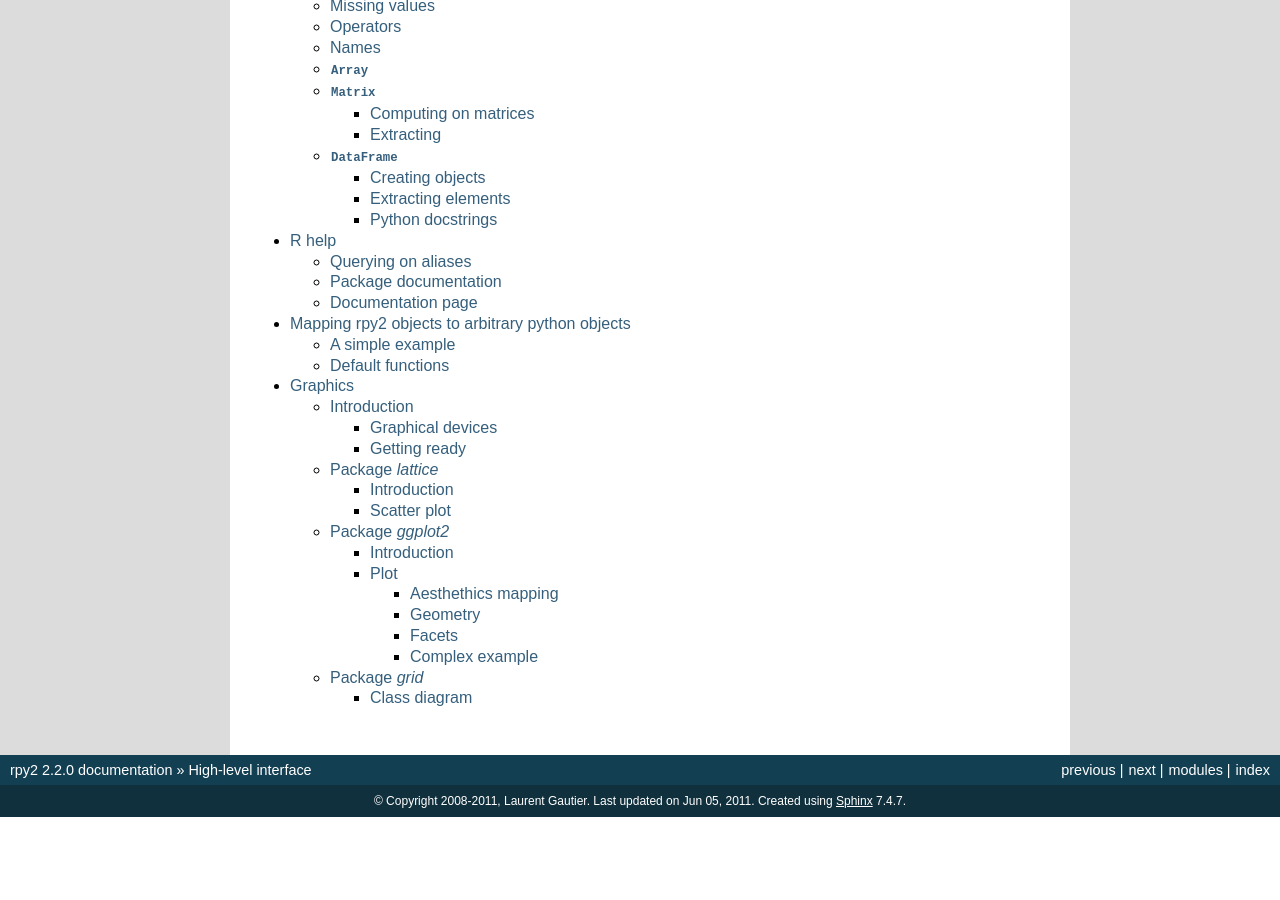
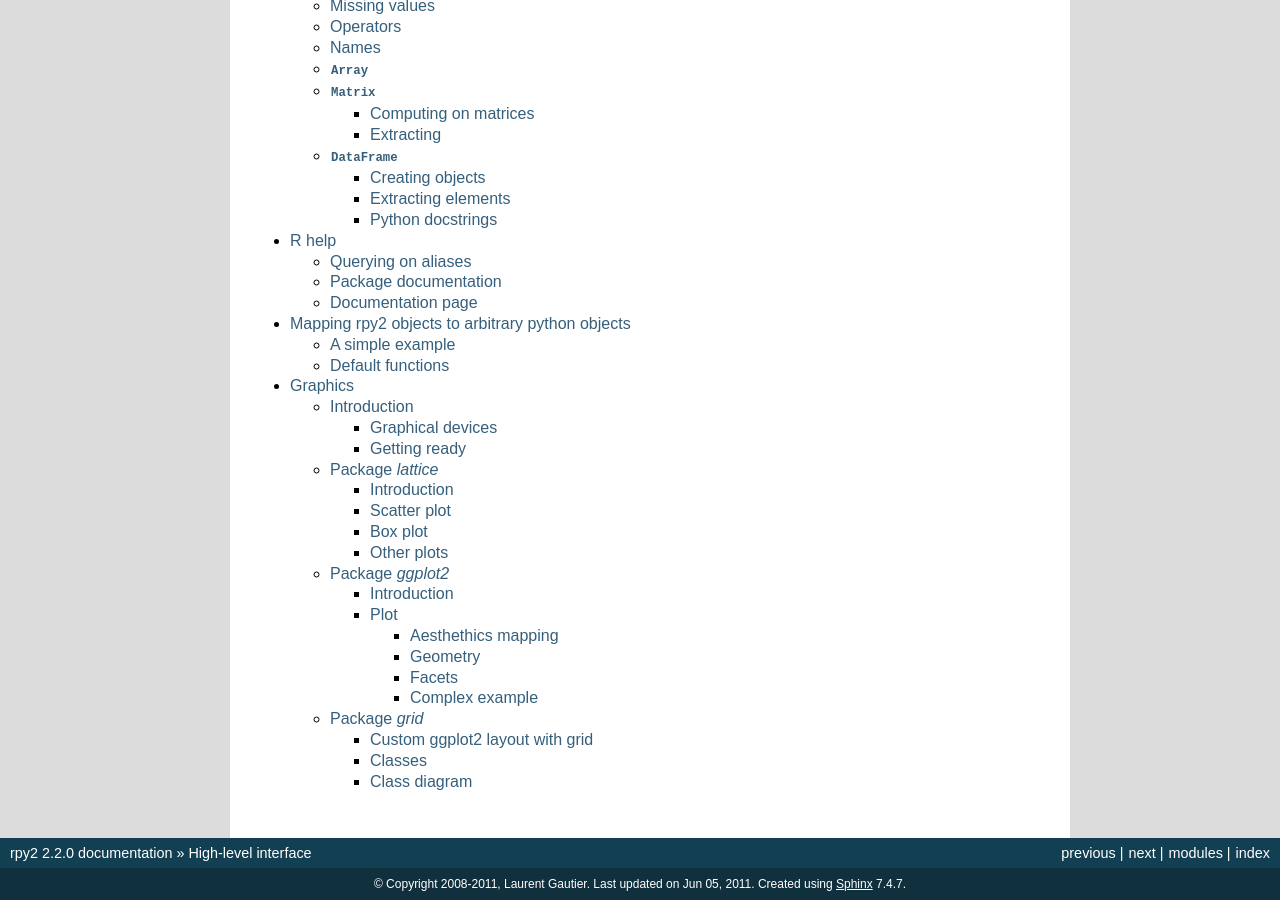
Before and after one commit to rpy2/rpy2, a Sphinx documentation site: the page built from doc/source/high-level.rst, in a window 1280 px wide and 900 px high, scrolled down 699 px. Built offline with Sphinx 7.4.7, drawn with Linux system fonts in a browser that asks for light colours; formulas are drawn with MathJax 3; before the commit the page ends 1516 px from its top, so only the background shows below that.

Commit message:
minor improvements and addition to the doc about graphics
--HG--
branch : version_2.2.x

```diff
--- a/doc/source/_static/demos/graphics.py
+++ b/doc/source/_static/demos/graphics.py
@@ -1,6 +1,8 @@
 
 #-- setup-begin
 from rpy2 import robjects
+from rpy2.robjects import Formula
+from rpy2.robjects.vectors import IntVector, FloatVector
 from rpy2.robjects.lib import grid
 from rpy2.robjects.packages import importr
 
@@ -22,15 +24,15 @@ xyplot = lattice.xyplot
 rnorm = stats.rnorm
 dataf_rnorm = robjects.DataFrame({'value': rnorm(300, mean=0) + rnorm(100, mean=3),
                                   'other_value': rnorm(300, mean=0) + rnorm(100, mean=3),
-                                  'mean': robjects.IntVector([0, ]*300 + [3, ] * 100)})
+                                  'mean': IntVector([0, ]*300 + [3, ] * 100)})
 #-- dataset-end
 
 grdevices.png('../../_static/graphics_lattice_xyplot_1.png',
-              width = 512, height = 512)
+              width = 612, height = 612, antialias="subpixel", type="cairo")
 #-- xyplot1-begin
 datasets = importr('datasets')
 mtcars = datasets.mtcars
-formula = robjects.Formula('mpg ~ wt')
+formula = Formula('mpg ~ wt')
 formula.getenvironment()['mpg'] = mtcars.rx2('mpg')
 formula.getenvironment()['wt'] = mtcars.rx2('wt')
 
@@ -40,7 +42,7 @@ rprint(p)
 grdevices.dev_off()
 
 grdevices.png('../../_static/graphics_lattice_xyplot_2.png',
-    width = 512, height = 512)
+    width = 612, height = 612, antialias="subpixel", type="cairo")
 #-- xyplot2-begin
 p = lattice.xyplot(formula, groups = mtcars.rx2('cyl'))
 rprint(p)
@@ -48,17 +50,55 @@ rprint(p)
 grdevices.dev_off()
 
 grdevices.png('../../_static/graphics_lattice_xyplot_3.png',
-    width = 512, height = 512)
+    width = 912, height = 512, antialias="subpixel", type="cairo")
 #-- xyplot3-begin
-formula = robjects.Formula('mpg ~ wt | cyl')
+formula = Formula('mpg ~ wt | cyl')
 formula.getenvironment()['mpg'] = mtcars.rx2('mpg')
 formula.getenvironment()['wt'] = mtcars.rx2('wt')
 formula.getenvironment()['cyl'] = mtcars.rx2('cyl')
 
-p = lattice.xyplot(formula, layout=robjects.IntVector((3, 1)))
+p = lattice.xyplot(formula, layout = IntVector((3, 1)))
 rprint(p)
 #-- xyplot3-end
 grdevices.dev_off()
+
+grdevices.png('../../_static/graphics_lattice_bwplot_1.png',
+    width = 912, height = 512, antialias="subpixel", type="cairo")
+#-- bwplot1-begin
+p = lattice.bwplot(Formula('mpg ~ factor(cyl) | gear'),
+                   data = mtcars, fill = 'grey')
+rprint(p, nrow=1)
+#-- bwplot1-end
+grdevices.dev_off()
+
+
+
+grdevices.png('../../_static/graphics_lattice_wireframe_1.png',
+    width = 612, height = 612, antialias="subpixel", type="cairo")
+#-- wireframe1-begin
+volcano = datasets.volcano
+p = lattice.wireframe(volcano, shade = True,
+                      zlab = "",
+                      aspect = FloatVector((61.0/87, 0.4)),
+                      light_source = IntVector((10,0,10)))
+rprint(p)
+#-- wireframe1-end
+grdevices.dev_off()
+
+grdevices.png('../../_static/graphics_lattice_wireframe_2.png',
+    width = 912, height = 612, antialias="subpixel", type="cairo")
+#-- wireframe2-begin
+reshape = importr('reshape')
+dataf = reshape.melt(volcano)
+dataf = dataf.cbind(ct = lattice.equal_count(dataf.rx2("value"), number=3, overlap=1/4))
+p = lattice.wireframe(Formula('value ~ X1 * X2 | ct'), data = dataf, shade = True,
+                      aspect = FloatVector((61.0/87, 0.4)),
+                      light_source = IntVector((10,0,10)))
+rprint(p, nrow = 1)
+#-- wireframe2-end
+grdevices.dev_off()
+
+
 
 
 #-- setupggplot2-begin
@@ -74,7 +114,7 @@ mtcars = datasets.mtcars
 #-- setupggplot2-end
 
 grdevices.png('../../_static/graphics_ggplot2mtcars.png',
-              width = 512, height = 512)
+              width = 612, height = 612, antialias="subpixel", type="cairo")
 #-- ggplot2mtcars-begin
 gp = ggplot2.ggplot(mtcars)
 
@@ -87,7 +127,7 @@ pp.plot()
 grdevices.dev_off()
 
 grdevices.png('../../_static/graphics_ggplot2geombin2d.png',
-              width = 1000, height = 350)
+              width = 1000, height = 350, antialias="subpixel", type="cairo")
 grid.newpage()
 grid.viewport(layout=grid.layout(1, 3)).push()
 
@@ -130,7 +170,7 @@ grdevices.dev_off()
 
 
 grdevices.png('../../_static/graphics_ggplot2geomboxplot.png',
-              width = 512, height = 512)
+              width = 612, height = 612, antialias="subpixel", type="cairo")
 #-- ggplot2geomboxplot-begin
 gp = ggplot2.ggplot(mtcars)
 
@@ -150,11 +190,11 @@ pp = gp + \
      ggplot2.aes_string(x='wt') + \
      ggplot2.geom_histogram()
 
-pp.plot()
+#pp.plot()
 #-- ggplot2geomhistogram-end
 
 grdevices.png('../../_static/graphics_ggplot2geomhistogram.png',
-              width = 900, height = 412)
+              width = 900, height = 412, antialias="subpixel", type="cairo")
 grid.newpage()
 grid.viewport(layout=grid.layout(1, 3)).push()
 
@@ -174,7 +214,7 @@ grdevices.dev_off()
 
 
 grdevices.png('../../_static/graphics_ggplot2geomhistogramfillcyl.png',
-              width = 512, height = 512)
+              width = 612, height = 612, antialias="subpixel", type="cairo")
 #-- ggplot2geomhistogramfillcyl-begin
 gp = ggplot2.ggplot(mtcars)
 
@@ -188,7 +228,7 @@ grdevices.dev_off()
 
 
 grdevices.png('../../_static/graphics_ggplot2geompointdensity2d.png',
-              width = 512, height = 512)
+              width = 612, height = 612, antialias="subpixel", type="cairo")
 #-- ggplot2geompointdensity2d-begin
 gp = ggplot2.ggplot(dataf_rnorm)
 
@@ -203,7 +243,7 @@ grdevices.dev_off()
 
 
 grdevices.png('../../_static/graphics_ggplot2geomfreqpolyfillcyl.png',
-              width = 812, height = 412)
+              width = 812, height = 412, antialias="subpixel", type="cairo")
 grid.newpage()
 grid.viewport(layout=grid.layout(1, 2)).push()
 
@@ -228,7 +268,7 @@ grdevices.dev_off()
 
 
 grdevices.png('../../_static/graphics_ggplot2geompointandrug.png',
-              width = 512, height = 512)
+              width = 612, height = 612, antialias="subpixel", type="cairo")
 #-- ggplot2geompointandrug-begin
 gp = ggplot2.ggplot(mtcars)
 
@@ -244,7 +284,7 @@ grdevices.dev_off()
 
 
 grdevices.png('../../_static/graphics_ggplot2mtcarscolcyl.png',
-              width = 512, height = 512)
+              width = 612, height = 612, antialias="subpixel", type="cairo")
 #-- ggplot2mtcarscolcyl-begin
 gp = ggplot2.ggplot(mtcars)
 
@@ -258,7 +298,7 @@ grdevices.dev_off()
 
 
 grdevices.png('../../_static/graphics_ggplot2_ggplot_1.png',
-              width = 512, height = 512)
+              width = 612, height = 612, antialias="subpixel", type="cairo")
 #-- ggplot1-begin
 pp = gp + \
      ggplot2.aes_string(x='wt', y='mpg') + \
@@ -273,7 +313,7 @@ grdevices.dev_off()
 
 
 grdevices.png('../../_static/graphics_ggplot2aescolsize.png',
-              width = 512, height = 512)
+              width = 612, height = 612, antialias="subpixel", type="cairo")
 #-- ggplot2aescolsize-begin
 pp = gp + \
      ggplot2.aes_string(x='wt', y='mpg', size='factor(carb)',
@@ -285,7 +325,7 @@ pp.plot()
 grdevices.dev_off()
 
 grdevices.png('../../_static/graphics_ggplot2aescolboxplot.png',
-              width = 512, height = 512)
+              width = 612, height = 612, antialias="subpixel", type="cairo")
 #-- ggplot2aescolboxplot-begin
 gp = ggplot2.ggplot(mtcars)
 
@@ -301,7 +341,7 @@ grdevices.dev_off()
 
 
 grdevices.png('../../_static/graphics_ggplot2_qplot_4.png',
-              width = 512, height = 512)
+              width = 612, height = 612, antialias="subpixel", type="cairo")
 #-- qplot4-begin
 pp = gp + \
      ggplot2.aes_string(x='wt', y='mpg') + \
@@ -312,7 +352,7 @@ pp.plot()
 grdevices.dev_off()
 
 grdevices.png('../../_static/graphics_ggplot2_qplot_5.png',
-              width = 512, height = 512)
+              width = 612, height = 612, antialias="subpixel", type="cairo")
 #-- qplot3addline-begin
 pp = gp + \
      ggplot2.aes_string(x='wt', y='mpg') + \
@@ -325,7 +365,7 @@ grdevices.dev_off()
 
 
 grdevices.png('../../_static/graphics_ggplot2addsmooth.png',
-              width = 512, height = 512)
+              width = 612, height = 612, antialias="subpixel", type="cairo")
 #-- ggplot2addsmooth-begin
 pp = gp + \
      ggplot2.aes_string(x='wt', y='mpg') + \
@@ -338,7 +378,7 @@ grdevices.dev_off()
 
 
 grdevices.png('../../_static/graphics_ggplot2addsmoothmethods.png',
-              width = 1024, height = 340)
+              width = 1024, height = 340, antialias="subpixel", type="cairo")
 
 #-- ggplot2addsmoothmethods-begin
 grid.newpage()
@@ -365,7 +405,7 @@ grdevices.dev_off()
 
 
 grdevices.png('../../_static/graphics_ggplot2smoothblue.png',
-              width = 512, height = 512)
+              width = 612, height = 612, antialias="subpixel", type="cairo")
 #-- ggplot2smoothblue-begin
 pp = gp + \
      ggplot2.aes_string(x='wt', y='mpg') + \
@@ -377,7 +417,7 @@ pp.plot()
 grdevices.dev_off()
 
 grdevices.png('../../_static/graphics_ggplot2smoothbycyl.png',
-              width = 512, height = 512)
+              width = 612, height = 612, antialias="subpixel", type="cairo")
 #-- ggplot2smoothbycyl-begin
 pp = gp + \
      ggplot2.aes_string(x='wt', y='mpg') + \
@@ -389,7 +429,7 @@ pp.plot()
 grdevices.dev_off()
 
 grdevices.png('../../_static/graphics_ggplot2_smoothbycylwithcolours.png',
-              width = 512, height = 512)
+              width = 612, height = 612, antialias="subpixel", type="cairo")
 #-- ggplot2smoothbycylwithcolours-begin
 pp = ggplot2.ggplot(mtcars) + \
      ggplot2.aes_string(x='wt', y='mpg', col='factor(cyl)') + \
@@ -402,7 +442,7 @@ grdevices.dev_off()
 
 
 grdevices.png('../../_static/graphics_ggplot2smoothbycylfacetcyl.png',
-              width = 512, height = 512)
+              width = 612, height = 612, antialias="subpixel", type="cairo")
 #-- ggplot2smoothbycylfacetcyl-begin
 pp = gp + \
      ggplot2.aes_string(x='wt', y='mpg') + \
@@ -418,7 +458,7 @@ grdevices.dev_off()
 
 
 grdevices.png('../../_static/graphics_ggplot2histogramfacetcyl.png',
-              width = 512, height = 512)
+              width = 612, height = 612, antialias="subpixel", type="cairo")
 #-- ggplot2histogramfacetcyl-begin
 pp = gp + \
      ggplot2.aes_string(x='wt') + \
@@ -430,7 +470,7 @@ pp.plot()
 grdevices.dev_off()
 
 grdevices.png('../../_static/graphics_ggplot2perfcolor_both.png',
-              width = 900, height = 412)
+              width = 900, height = 412, antialias="subpixel", type="cairo")
 grid.newpage()
 grid.viewport(layout=grid.layout(1, 2)).push()
 #-- ggplot2perfcolor-begin
@@ -551,7 +591,7 @@ grdevices.dev_off()
 
 
 # grdevices.png('../../_static/graphics_ggplot2coordtranssqrt.png',
-#               width = 512, height = 512)
+#               width = 612, height = 612)
 # #-- ggplot2coordtranssqrt-begin
 # pp = gp + \
 #      ggplot2.aes_string(x='wt', y='mpg') + \
@@ -563,7 +603,7 @@ grdevices.dev_off()
 # grdevices.dev_off()
 
 # grdevices.png('../../_static/graphics_ggplot2coordtransreverse.png',
-#               width = 512, height = 512)
+#               width = 612, height = 612)
 # #-- ggplot2coordtransreverse-begin
 # pp = gp + \
 #      ggplot2.aes_string(x='wt', y='mpg') + \
@@ -576,7 +616,7 @@ grdevices.dev_off()
 
 
 grdevices.png('../../_static/graphics_ggplot2map_polygon.png',
-              width = 512, height = 512)
+              width = 612, height = 612, antialias="subpixel", type="cairo")
 #-- ggplot2mappolygon-begin
 map = importr('maps')
 fr = ggplot2.map_data('france')
@@ -596,7 +636,7 @@ grdevices.dev_off()
 
 
 grdevices.png('../../_static/graphics_grid.png',
-              width = 512, height = 512)
+              width = 612, height = 612, antialias="subpixel", type="cairo")
 #-- grid-begin
 grid.newpage()
 # create a rows/columns layout
@@ -624,7 +664,7 @@ grdevices.dev_off()
 
 
 grdevices.png('../../_static/graphics_ggplot2withgrid.png',
-              width = 512, height = 512)
+              width = 612, height = 612, antialias="subpixel", type="cairo")
 #-- gridwithggplot2-begin
 grid.newpage()
 
--- a/doc/source/graphics.rst
+++ b/doc/source/graphics.rst
@@ -137,6 +137,40 @@ this done by specifying it in the formula.
 
 .. image:: _static/graphics_lattice_xyplot_3.png
    :scale: 50
+
+
+Box plot
+--------
+
+.. literalinclude:: _static/demos/graphics.py
+   :start-after: #-- bwplot1-begin
+   :end-before: #-- bwplot1-end
+
+.. image:: _static/graphics_lattice_bwplot_1.png
+   :scale: 50
+
+Other plots
+-----------
+
+The R package lattice contains a number of other plots, which unfortunately cannot all be detailled here.
+
+.. literalinclude:: _static/demos/graphics.py
+   :start-after: #-- wireframe1-begin
+   :end-before: #-- wireframe1-end
+
+.. image:: _static/graphics_lattice_wireframe_1.png
+   :scale: 50
+
+Splitting the information into different panels can also be specified in the formula. Here we show an artifial
+example where the split is made according to the values plotted on the Z axis.
+
+.. literalinclude:: _static/demos/graphics.py
+   :start-after: #-- wireframe2-begin
+   :end-before: #-- wireframe2-end
+
+.. image:: _static/graphics_lattice_wireframe_2.png
+   :scale: 50
+
 
 
 .. module:: rpy2.robjects.lib.ggplot2
@@ -516,12 +550,19 @@ Example:
    :scale: 50
 
 
+Custom ggplot2 layout with grid
+-------------------------------
+
 .. literalinclude:: _static/demos/graphics.py
    :start-after: #-- gridwithggplot2-begin
    :end-before: #-- gridwithggplot2-end
 
 .. image:: _static/graphics_ggplot2withgrid.png
    :scale: 50
+
+
+Classes
+-------
 
 .. autoclass:: rpy2.robjects.lib.grid.Viewport(o)
    :show-inheritance:
```
Also changed, not shown: doc/source/_static/graphics_ggplot2withgrid.png.
